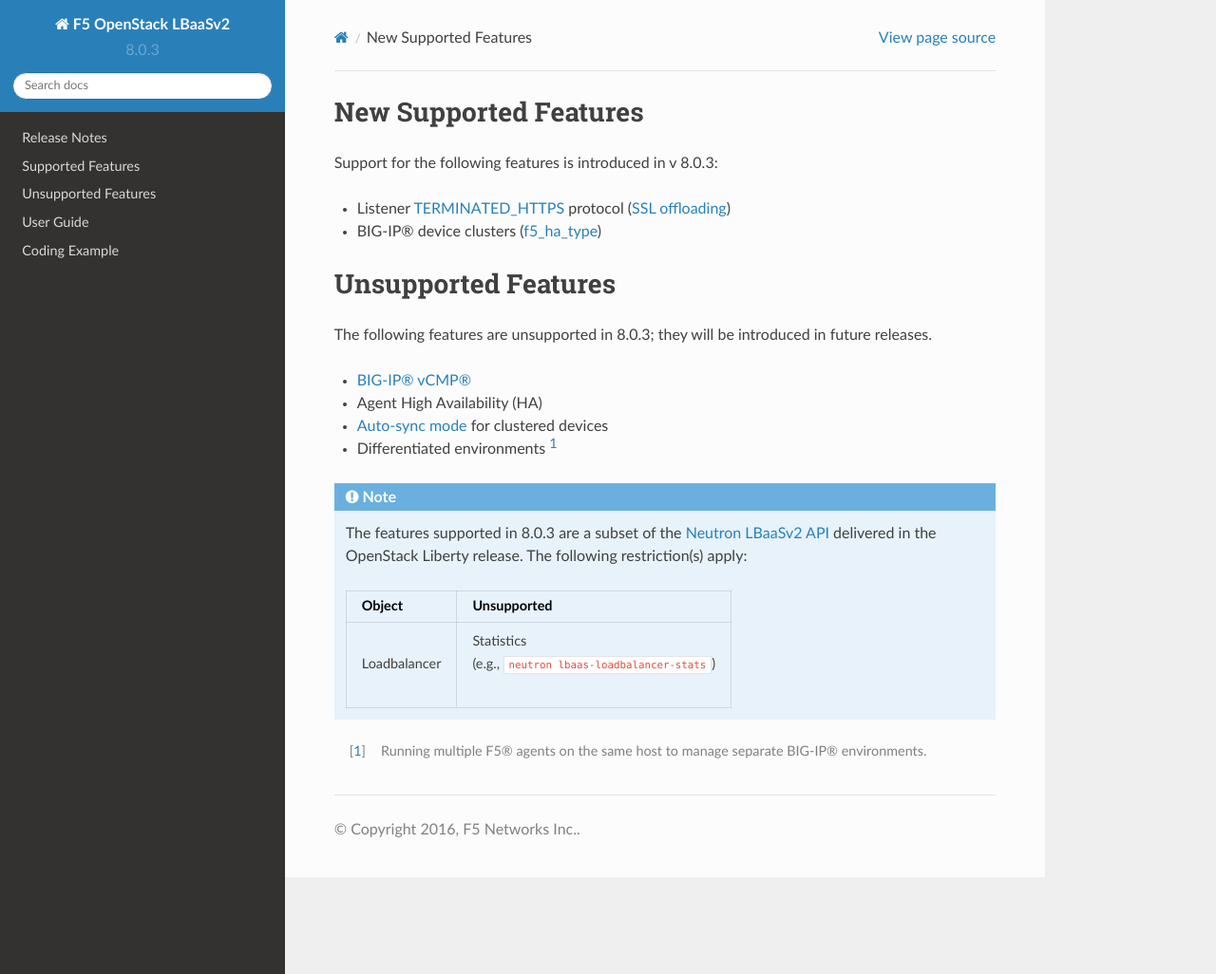
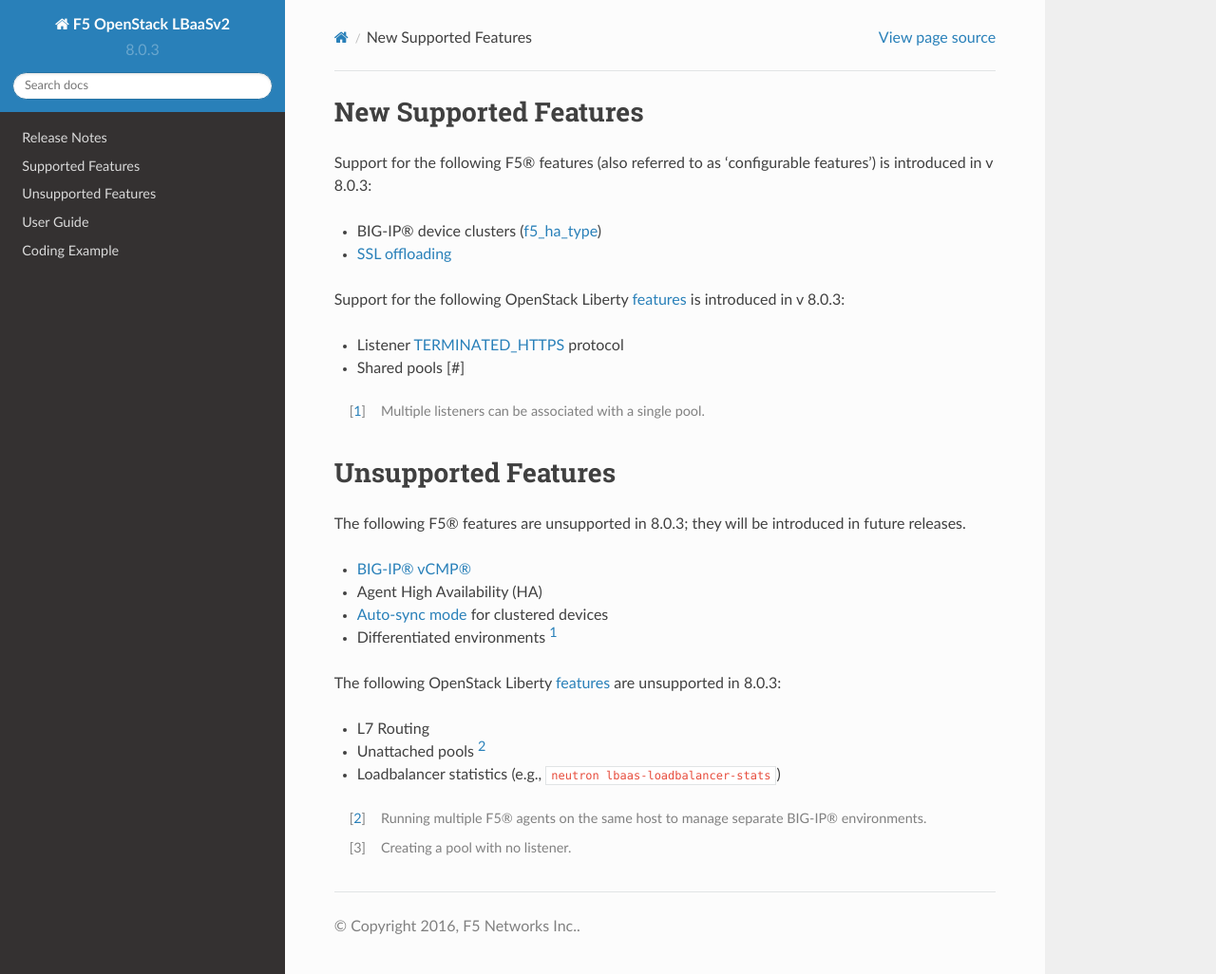
Before and after one commit to F5Networks/f5-openstack-lbaasv2-driver, a Sphinx documentation site: the page built from docs/map_release-summary.rst, in a window 1280 px wide and 1026 px high. Shown: the whole window at 95% size. Built offline with Sphinx 7.4.7 and the Read the Docs theme 2.0.0, drawn with Linux system fonts in a browser that asks for light colours.

Commit message:
doc updates for mitaka
- update mitaka unsupported features

- update Mitaka supported features summary

- added 'configurable' to supported features intro to clarify that only features configurable on the f5 agent are being documented

- separated supported / unsupported feature lists into F5 and OpenStack sections

update install instructions with mitaka branch and release number

mitaka release updates

update mitaka new supported features"

```diff
--- a/docs/conf.py
+++ b/docs/conf.py
@@ -311,13 +311,13 @@
 # Example configuration for intersphinx: refer to the Python standard library.
 
 intersphinx_mapping = {'heat': (
-     'http://f5-openstack-heat.readthedocs.io/en/liberty', None),
+     'http://f5-openstack-heat.readthedocs.io/en/latest', None),
      'heatplugins': (
-     'http://f5-openstack-heat-plugins.readthedocs.io/en/liberty', None),
+     'http://f5-openstack-heat-plugins.readthedocs.io/en/latest', None),
      'lbaasv1': (
-     'http://f5-openstack-lbaasv1.readthedocs.io/en/liberty/', None),
+     'http://f5-openstack-lbaasv1.readthedocs.io/en/mitaka/', None),
      'agent': (
-     'http://f5-openstack-agent.readthedocs.io/en/liberty/', None),
+     'http://f5-openstack-agent.readthedocs.io/en/mitaka/', None),
      'f5sdk': (
      'http://f5-sdk.readthedocs.io/en/latest/', None),
  }
--- /dev/null
+++ b/docs/includes/topic_new-supported-features.rst
@@ -0,0 +1,16 @@
+New Supported Features
+======================
+
+Support for the following F5® features (also referred to as 'configurable features') is introduced in v |release|:
+
+* BIG-IP® device clusters (:ref:`f5_ha_type <HA mode>`)
+* `SSL offloading <https://f5.com/glossary/ssl-offloading>`_
+
+
+Support for the following OpenStack |openstack| `features <http://docs.openstack.org/releasenotes/neutron-lbaas/unreleased.html#new-features>`_ is introduced in v |release|:
+
+* Listener :ref:`TERMINATED_HTTPS <Certificate Manager>` protocol
+* Shared pools [#]
+
+
+.. [#] Multiple listeners can be associated with a single pool.
--- a/docs/includes/topic_restrictions.rst
+++ b/docs/includes/topic_restrictions.rst
@@ -3,26 +3,19 @@
 Unsupported Features
 --------------------
 
-The following features are unsupported in |release|; they will be introduced in future releases.
+The following F5® features are unsupported in |release|; they will be introduced in future releases.
 
 * `BIG-IP® vCMP® <https://f5.com/resources/white-papers/virtual-clustered-multiprocessing-vcmp>`_
 * Agent High Availability (HA)
 * :ref:`Auto-sync mode <Sync mode>` for clustered devices
 * Differentiated environments [#]_
 
+The following OpenStack |openstack| `features <http://docs.openstack.org/releasenotes/neutron-lbaas/unreleased.html#new-features>`_ are unsupported in |release|:
 
-.. note::
-
-    The features supported in |release| are a subset of the `Neutron LBaaSv2 API <https://wiki.openstack.org/wiki/Neutron/LBaaS/API_2.0>`_ delivered in the OpenStack |openstack| release. The following restriction(s) apply:
-
-    .. table::
-
-        +----------------+----------------------------------------------------+
-        | Object         | Unsupported                                        |
-        +================+====================================================+
-        | Loadbalancer   || Statistics                                        |
-        |                || (e.g., ``neutron lbaas-loadbalancer-stats``)      |
-        +----------------+----------------------------------------------------+
+* L7 Routing
+* Unattached pools [#]_
+* Loadbalancer statistics  (e.g., ``neutron lbaas-loadbalancer-stats``)
 
 
 .. [#] Running multiple F5® agents on the same host to manage separate BIG-IP® environments.
+.. [#] Creating a pool with no listener.
--- a/docs/map_release-summary.rst
+++ b/docs/map_release-summary.rst
@@ -1,11 +1,8 @@
 New Supported Features
 ----------------------
 
-Support for the following features is introduced in v |release|:
-
-* Listener :ref:`TERMINATED_HTTPS <Certificate Manager>` protocol (`SSL offloading <https://f5.com/glossary/ssl-offloading>`_)
-* BIG-IP® device clusters (:ref:`f5_ha_type <HA mode>`)
-
+.. include:: includes/topic_new-supported-features.rst
+    :start-line: 3
 
 Unsupported Features
 --------------------
```
Also changed, not shown: docs/includes/topic_supported-features-intro.rst (+1 -1 lines).
